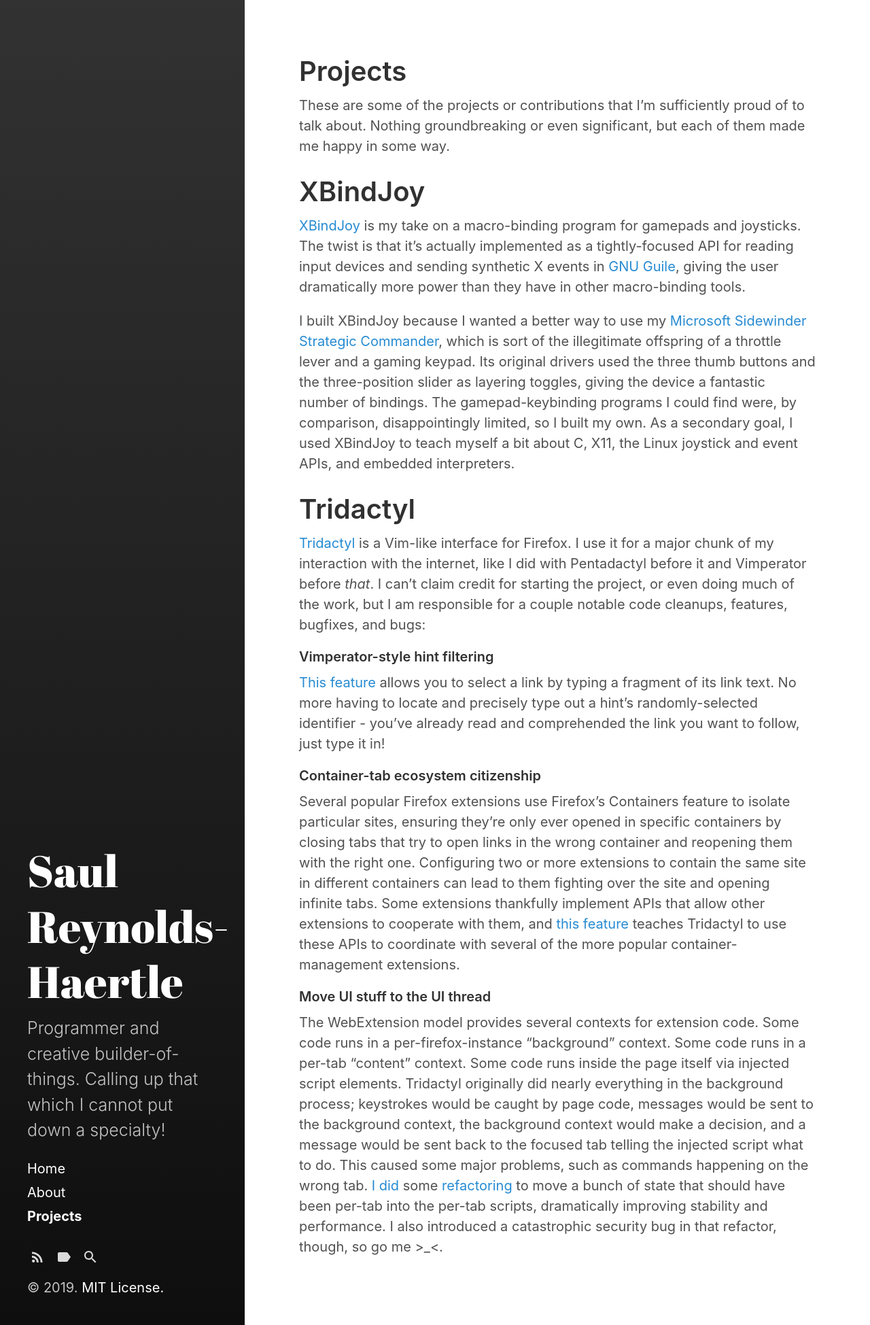
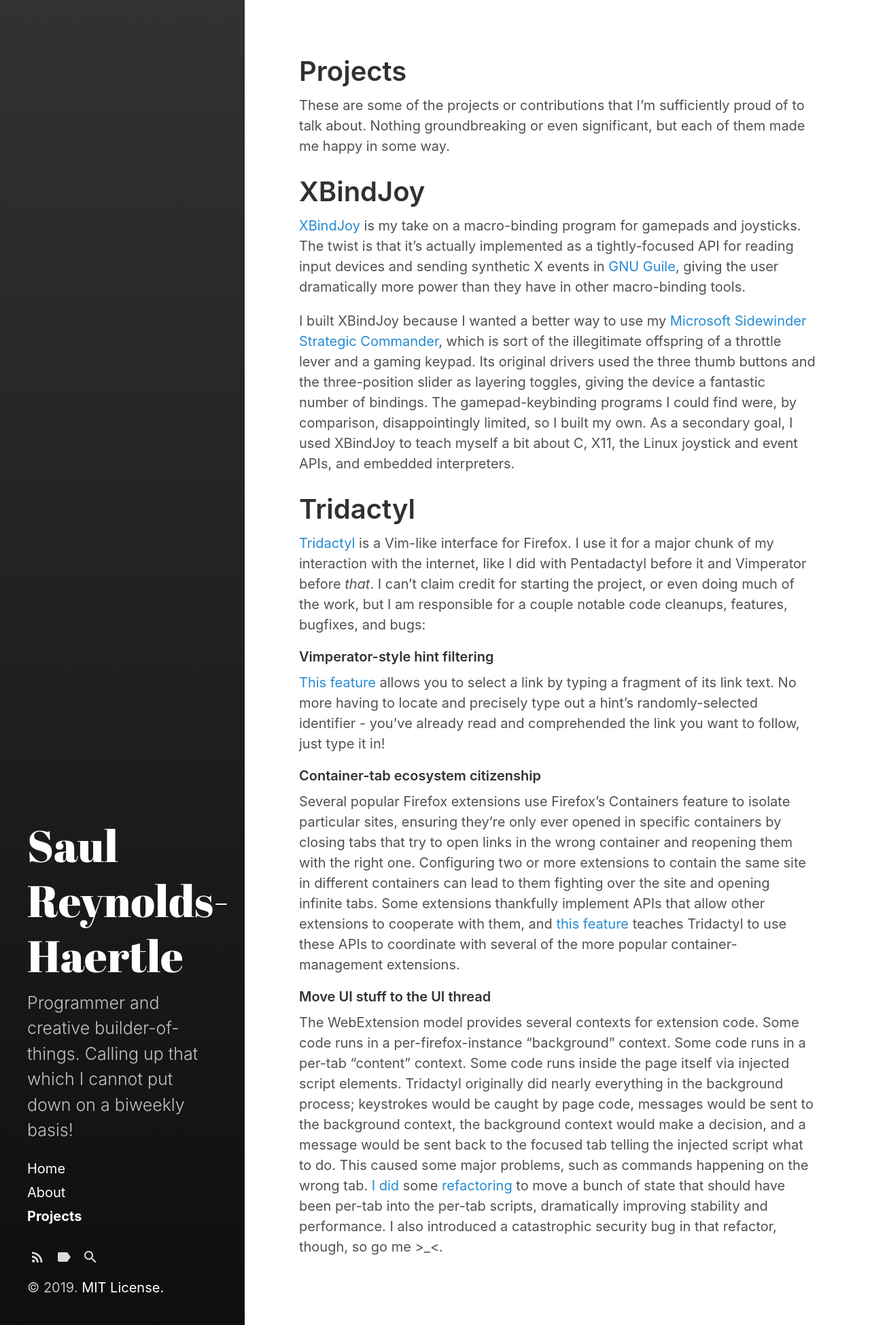
Before and after one commit to saulrh/saulrh.github.io, a Jekyll site: the page built from projects.markdown, in a window 1280 px wide. Shown: the whole page at 68% size. Built offline with Jekyll 4.4.1, drawn with Linux system fonts in a browser that asks for light colours.

Commit message:
tweak description

```diff
--- a/_config.yml
+++ b/_config.yml
@@ -11,7 +11,7 @@
 description: >- # this means to ignore newlines until "baseurl:"
 
   Programmer and creative builder-of-things. Calling up that which I
-  cannot put down a specialty!
+  cannot put down on a biweekly basis!
 
 paginate: 15
 
```
